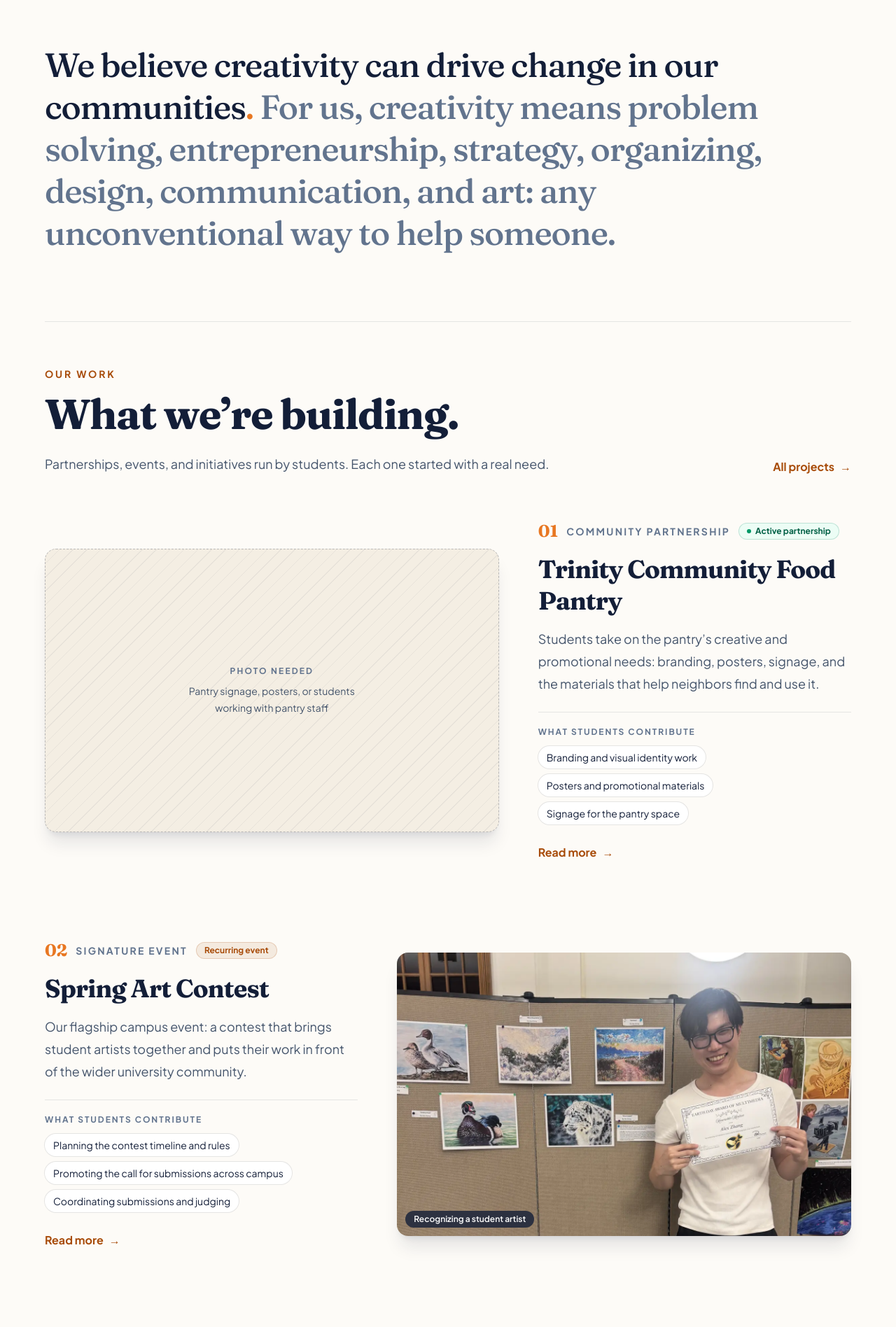
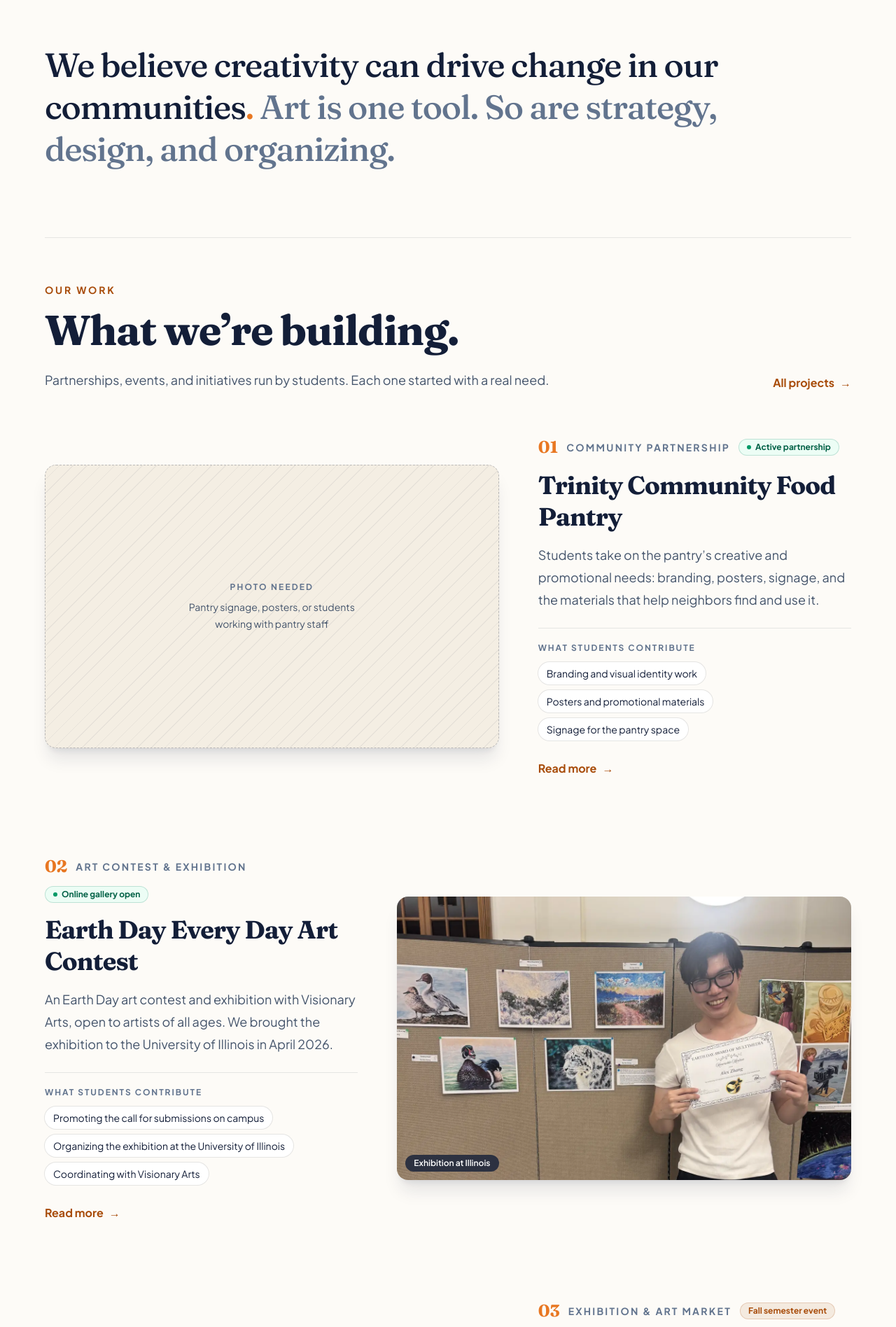
Before and after one commit to zoucatherine/illini-creative-impact, a React (Vite) app: page / in a window 1280 px wide. Shown: the part 940-2836 px from the top of the page at 70% size. Built offline with nearby package versions, Linux system fonts and the light colour scheme; no server answers.

Commit message:
Replace Spring Art Contest with Earth Day Every Day; Visionary Arts partner
Co-Authored-By: Claude Opus 5.5 (1M context) <noreply@anthropic.com>

```diff
--- a/src/components/HomeBody.jsx
+++ b/src/components/HomeBody.jsx
@@ -4,16 +4,6 @@ import { EventCard } from './EventCard';
 import { ProjectShowcase } from './ProjectShowcase';
 import { CommunitySection, FinalCTA, GetInvolvedSection, PartnersSection } from './sections';
 import { ArrowLink, Container, Reveal, SectionHeading } from './ui';
-
-const creativeWays = [
-  'problem solving',
-  'entrepreneurship',
-  'strategy',
-  'organizing',
-  'design',
-  'communication',
-  'art',
-];
 
 export default function HomeBody() {
   const featuredEvents = events.filter((event) => event.status !== 'past').slice(0, 3);
@@ -26,10 +16,7 @@ export default function HomeBody() {
             <p className="max-w-5xl font-editorial text-3xl font-medium leading-[1.25] tracking-tight text-primaryNavy sm:text-4xl lg:text-5xl">
               {site.belief.replace('.', '')}
               <span className="text-illiniOrange">.</span>{' '}
-              <span className="text-slate-500">
-                For us, creativity means {creativeWays.slice(0, -1).join(', ')}, and {creativeWays.at(-1)}: any
-                unconventional way to help someone.
-              </span>
+              <span className="text-slate-500">Art is one tool. So are strategy, design, and organizing.</span>
             </p>
           </Reveal>
 
@@ -58,7 +45,7 @@ export default function HomeBody() {
               id="events-title"
               eyebrow="Events & experiences"
               title="Come to something."
-              intro="From our signature art contest to smaller socials. Dates are posted here once they’re confirmed."
+              intro="Exhibitions, art contests, and socials. Dates are posted here once they’re confirmed."
             />
             <ArrowLink href="/events" tone="dark">
               All events
--- a/src/components/forms.tsx
+++ b/src/components/forms.tsx
@@ -208,7 +208,7 @@ const honeypot = (
 
 const involvementOptions = [
   { value: 'projects', label: 'Project teams', description: 'Marketing, design, outreach, strategy, partnerships' },
-  { value: 'events', label: 'Event planning', description: 'Exhibitions, the art contest, socials' },
+  { value: 'events', label: 'Event planning', description: 'Exhibitions, art contests, socials' },
   { value: 'initiative', label: 'Proposing an initiative', description: 'You have an idea to bring to life' },
   { value: 'general', label: 'General involvement', description: 'Not sure yet? We’ll show you around' },
 ];
--- a/src/components/sections.tsx
+++ b/src/components/sections.tsx
@@ -134,9 +134,12 @@ export function PartnersSection() {
                       />
                     </div>
                     <p className="mt-3 leading-7 text-slate-600">{partner.description}</p>
-                    {partner.projectSlug && (
-                      <div className="mt-4">
-                        <ArrowLink href={`/work/${partner.projectSlug}`}>See the project</ArrowLink>
+                    {(partner.projectSlug || partner.url) && (
+                      <div className="mt-4 flex flex-wrap gap-x-6 gap-y-2">
+                        {partner.projectSlug && (
+                          <ArrowLink href={`/work/${partner.projectSlug}`}>See the project</ArrowLink>
+                        )}
+                        {partner.url && <ArrowLink href={partner.url}>Visit their website</ArrowLink>}
                       </div>
                     )}
                   </article>
--- a/src/content/events.ts
+++ b/src/content/events.ts
@@ -27,7 +27,7 @@ export interface ClubEvent {
   description: string;
   /** ISO date-time, only once confirmed. */
   date?: string;
-  /** Loose timing when there is no confirmed date, e.g. "Spring semester". */
+  /** Loose timing when there is no confirmed date, e.g. "Fall semester". */
   when?: string;
   location?: string;
   /** Registration or info link. Internal paths (/work/...) or full URLs. */
@@ -38,17 +38,6 @@ export interface ClubEvent {
 }
 
 export const events: ClubEvent[] = [
-  {
-    id: 'spring-art-contest',
-    title: 'Spring Art Contest',
-    status: 'dates-tba',
-    flagship: true,
-    when: 'Spring semester',
-    description:
-      'Our signature campus art competition. Student artists submit work, the university community comes to see it, and standout pieces are recognized.',
-    link: { href: '/work/spring-art-contest', label: 'About the contest' },
-    photo: photos.artExhibition,
-  },
   {
     id: 'fall-exhibition',
     title: 'Fall Exhibition & Art Market',
@@ -78,6 +67,18 @@ export const events: ClubEvent[] = [
     link: { href: '/work/noshbox', label: 'About the collaboration' },
   },
   {
+    id: 'earth-day-every-day-2026',
+    title: 'Earth Day Every Day Exhibition',
+    status: 'past',
+    flagship: true,
+    date: '2026-04-18',
+    location: 'University of Illinois',
+    description:
+      'Our Earth Day art contest with Visionary Arts, exhibited on campus April 18 and 19. Every submission is still on view in the online gallery.',
+    link: { href: 'https://earthdayeveryday.artcall.org/pages/web-gallery', label: 'View the online gallery' },
+    photo: photos.artExhibition,
+  },
+  {
     id: 'quad-day-2026',
     title: 'Quad Day 2026',
     status: 'past',
--- a/src/content/partners.ts
+++ b/src/content/partners.ts
@@ -17,16 +17,12 @@ export const partners: Partner[] = [
     projectSlug: 'trinity-community-food-pantry',
   },
   {
-    // TODO: describe what ICI and Visionary Arts do together.
     name: 'Visionary Arts',
     status: 'active',
-    description: 'A local art studio we partner with.',
-  },
-  {
-    // TODO: confirm full name and describe the collaboration.
-    name: 'College of Fine + Applied Arts (FAA)',
-    status: 'active',
-    description: 'The University of Illinois college for art, design, and the creative disciplines.',
+    description:
+      'An art academy and creative leadership studio in San Jose, California. Together we ran the Earth Day Every Day art contest and exhibition.',
+    projectSlug: 'earth-day-every-day',
+    url: 'https://visionaryarts.net',
   },
   {
     name: 'Noshbox',
--- a/src/content/projects.ts
+++ b/src/content/projects.ts
@@ -22,6 +22,7 @@ export interface PhotoSlot {
 export interface ProjectSection {
   title: string;
   body?: string;
+  link?: { href: string; label: string };
   /** Rendered as a labeled "content needed" block when the section has no real content yet. */
   placeholder?: string;
 }
@@ -47,6 +48,8 @@ export interface Project {
   /** How a student can get involved with this project specifically. */
   involvement: string;
   partner?: string;
+  /** Main external link, e.g. a contest website or gallery. */
+  link?: { href: string; label: string };
 }
 
 export const projects: Project[] = [
@@ -85,50 +88,51 @@ export const projects: Project[] = [
       'Join the project team if you want to design, write, or help manage requests from the pantry. No design portfolio required. There is room for people who can organize, communicate, and follow through.',
   },
   {
-    slug: 'spring-art-contest',
-    title: 'Spring Art Contest',
-    category: 'Signature event',
-    status: 'recurring',
+    slug: 'earth-day-every-day',
+    title: 'Earth Day Every Day Art Contest',
+    category: 'Art contest & exhibition',
+    status: 'active',
+    statusLabel: 'Online gallery open',
+    partner: 'Visionary Arts',
+    link: { href: 'https://earthdayeveryday.artcall.org/pages/web-gallery', label: 'View the online gallery' },
     summary:
-      'Our flagship campus event: a contest that brings student artists together and puts their work in front of the wider university community.',
-    // TODO: confirm this photo is from the Spring Art Contest.
-    cover: { photo: photos.artExhibition, caption: 'Recognizing a student artist' },
+      'An Earth Day art contest and exhibition with Visionary Arts, open to artists of all ages. We brought the exhibition to the University of Illinois in April 2026.',
+    // TODO: confirm this photo is from the Earth Day Every Day exhibition.
+    cover: { photo: photos.artExhibition, caption: 'Exhibition at Illinois' },
     overview:
-      'The Spring Art Contest is ICI’s recurring signature event. Student artists submit work, the university community comes to see it, and the strongest pieces are recognized.',
+      'Earth Day Every Day is an art contest and exhibition run with Visionary Arts, an art academy in San Jose, California. It is open to artists of all ages, and every submission is shown in an online gallery.',
     need:
-      'Plenty of students make art without anywhere to show it. The contest gives them a reason to finish a piece, a public audience, and recognition. It also gives everyone else on campus a reason to show up.',
+      'Earth Day is one day on the calendar. This contest asks artists to keep the planet in view all year, and gives people of every age a public place to share that work, both online and in person.',
     contributions: [
-      'Planning the contest timeline and rules',
-      'Promoting the call for submissions across campus',
-      'Coordinating submissions and judging',
-      'Designing the exhibition and running the event day',
+      'Promoting the call for submissions on campus',
+      'Organizing the exhibition at the University of Illinois',
+      'Coordinating with Visionary Arts',
+      'Running the exhibition days',
     ],
     gallery: [
-      // TODO: confirm these photos are from the Spring Art Contest.
+      // TODO: confirm these photos are from the Earth Day Every Day exhibition.
       { photo: photos.artExhibition, caption: 'Student work on display' },
-      { photo: photos.certificates, caption: 'Recognizing participants' },
-      { placeholder: 'Winning artwork' },
+      { photo: photos.certificates, caption: 'Certificate presentation' },
+      { placeholder: 'Artwork from the exhibition' },
     ],
     sections: [
       {
-        title: 'Artwork gallery',
-        placeholder: 'Add images of submitted and winning pieces, with artist names and permission.',
+        title: 'Online gallery',
+        body: 'Every submission is exhibited online, and visitors can vote for their favorites.',
+        link: { href: 'https://earthdayeveryday.artcall.org/pages/web-gallery', label: 'Browse the gallery' },
       },
       {
-        title: 'Past highlights',
-        placeholder: 'Add past winners, number of submissions, and attendance once confirmed.',
+        title: '2026 exhibitions',
+        body: 'The 2026 artwork was shown at the University of Illinois on April 18 and 19, at Earth Day celebrations in Mountain View and Santa Clara County, and at Visionary Arts in San Jose.',
+        link: { href: 'https://earthdayeveryday.artcall.org/', label: 'Contest website' },
       },
       {
-        title: 'Submissions',
-        placeholder: 'Submission guidelines and the submission link will be posted when the next contest opens.',
-      },
-      {
-        title: 'Next contest',
-        body: 'Dates for the next Spring Art Contest have not been announced. Follow ICI on Instagram or join the Discord to hear first.',
+        title: 'Highlights',
+        placeholder: 'Add winners and standout pieces from the Illinois exhibition, with artist permission.',
       },
     ],
     involvement:
-      'Help plan the next contest: outreach to artists, promotion, logistics, judging coordination, or setup on event day. Artists who want to enter can watch for the next call for submissions.',
+      'Help with the next round: promotion, outreach to student artists, and running the exhibition on campus. Follow ICI on Instagram or join the Discord to hear when it opens.',
   },
   {
     slug: 'fall-exhibition',
--- a/src/pages/AboutPage.jsx
+++ b/src/pages/AboutPage.jsx
@@ -16,7 +16,7 @@ import { PageHeader } from './Pages';
 const teams = [
   {
     name: 'Events',
-    description: 'Plan and run our exhibitions, the art contest, socials, and community events.',
+    description: 'Plan and run our exhibitions, art contests, socials, and community events.',
   },
   {
     name: 'Fundraising',
--- a/src/pages/EventsPage.jsx
+++ b/src/pages/EventsPage.jsx
@@ -44,7 +44,7 @@ function EventGroup({ id, title, intro, items }) {
 export default function EventsPage() {
   useDocumentMeta(
     'Events',
-    'Upcoming and past events from Illini Creative Impact: the Spring Art Contest, the Fall Exhibition, creative socials, and community initiatives.',
+    'Upcoming and past events from Illini Creative Impact: the Earth Day Every Day art contest, the Fall Exhibition, creative socials, and community initiatives.',
   );
 
   const calendarId = import.meta.env.VITE_GOOGLE_CALENDAR_ID;
--- a/src/pages/ProjectPage.tsx
+++ b/src/pages/ProjectPage.tsx
@@ -32,6 +32,11 @@ export default function ProjectPage({ slug }: { slug: string }) {
                 {project.title}
               </h1>
               <p className="mt-6 max-w-2xl text-lg leading-8 text-white/80 sm:text-xl">{project.summary}</p>
+              {project.link && (
+                <ButtonLink href={project.link.href} className="mt-8">
+                  {project.link.label}
+                </ButtonLink>
+              )}
             </div>
             <div className="lg:col-span-5">
               <PhotoFrame slot={project.cover} showCaption className="aspect-[4/3] w-full rounded-2xl" />
@@ -98,6 +103,11 @@ export default function ProjectPage({ slug }: { slug: string }) {
                   <div className="mt-4">
                     {section.body && <p className="text-lg leading-8 text-slate-600">{section.body}</p>}
                     {section.placeholder && <ContentNeeded>{section.placeholder}</ContentNeeded>}
+                    {section.link && (
+                      <div className="mt-4">
+                        <ArrowLink href={section.link.href}>{section.link.label}</ArrowLink>
+                      </div>
+                    )}
                   </div>
                 </section>
               ))}
```
